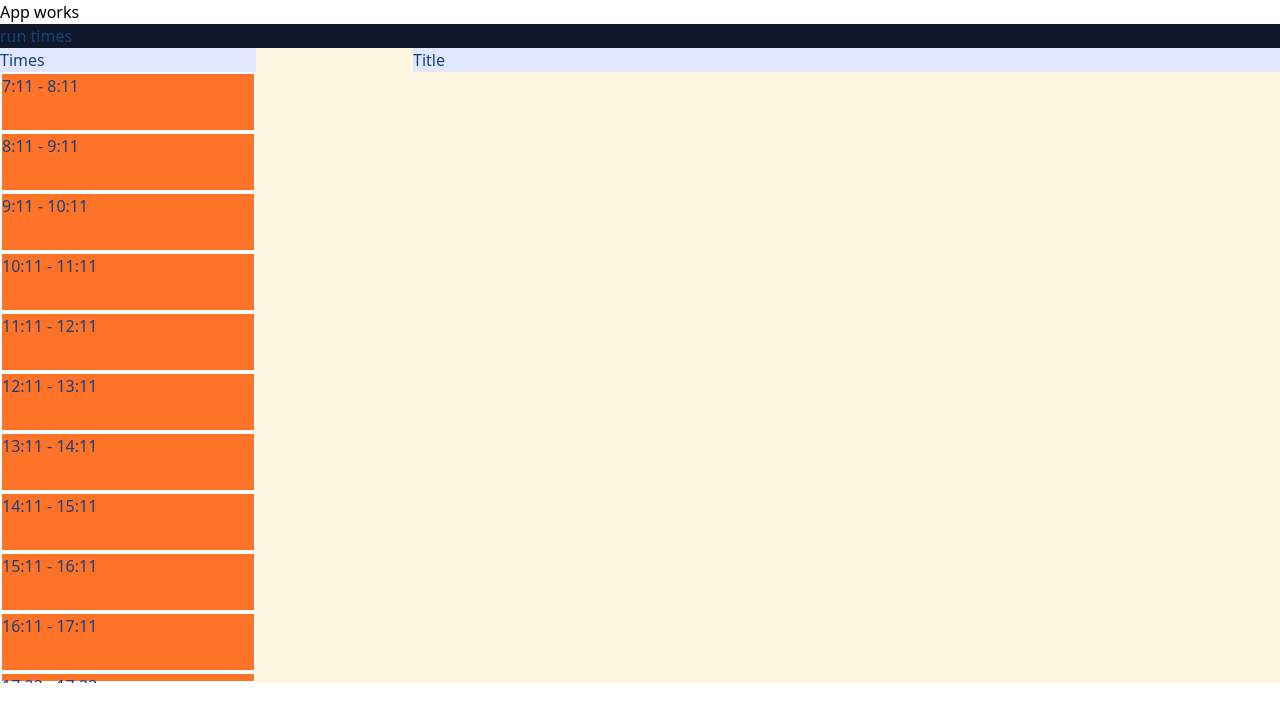
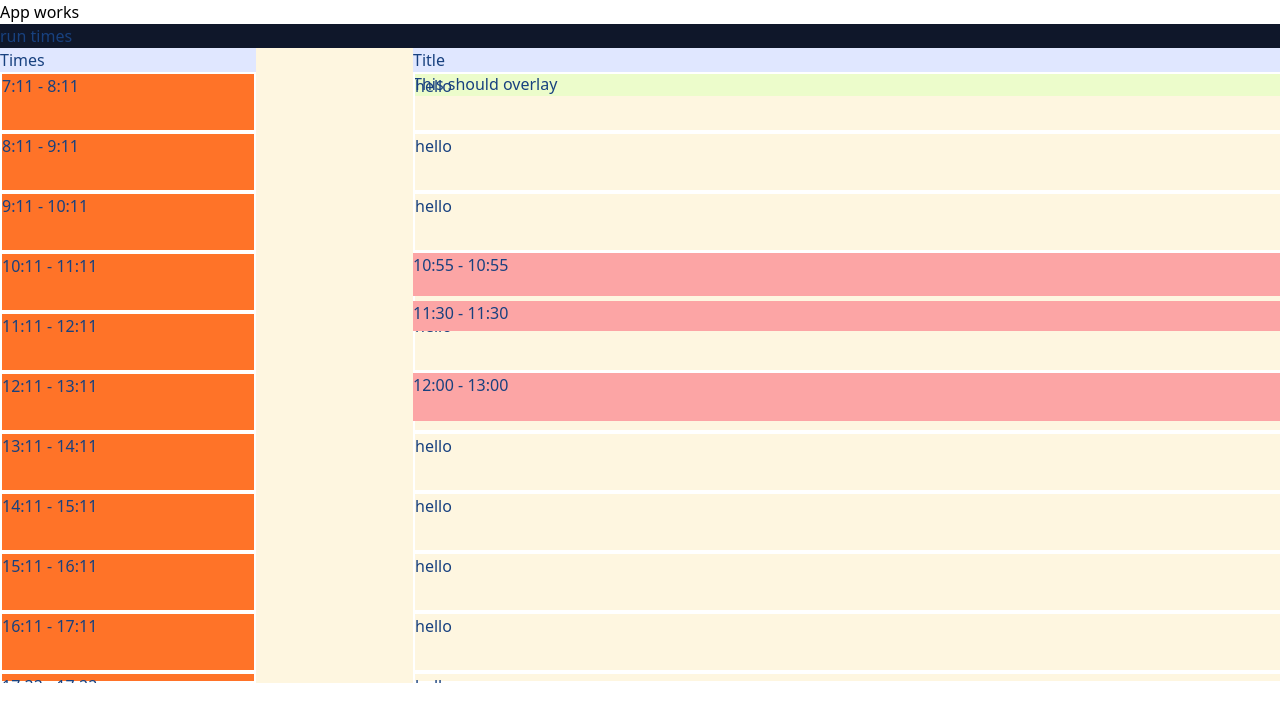
Before and after one commit to lucien-van-duijnhoven/lucks, a React (Vite) app: page / in a window 1280 px wide. Shown: the top 722 px of the page. Built offline with nearby package versions, Linux system fonts and the light colour scheme.

Commit message:
Remake remake with overlaying events.

```diff
--- a/src/New.tsx
+++ b/src/New.tsx
@@ -1,9 +1,12 @@
 import React, { FC } from "react";
+import { dummyEvents } from "./foo";
 
 function numberRangeIntoBlocks(start: number, end: number, blockSize: number) {
   const range = end - start;
   if (range < 0) {
-        throw new Error("Negative range. Please make sure the start is before the end.");
+    throw new Error(
+      "Negative range. Please make sure the start is before the end."
+    );
   }
   if (blockSize <= 0) {
     throw new Error("blockSize has to be a positive number");
@@ -25,21 +28,21 @@ interface Time {
 }
 
 interface Day {
-    title: string,
-    events: Time[],
+  title: string;
+  events: Time[];
 }
 
-interface Event {
-    times: Time,
-    data?: any,
+export interface Event {
+  times: Time;
+  data?: any;
 }
 
 interface EventWithBuffers {
-    times: Time,
+  times: Time;
 }
 interface ActiveBlock {
-    time: Time,
-    offset: number
+  time: Time;
+  offset: number;
 }
 
 function hourMinuteToMinutes(timeRange: HourMinute) {
@@ -68,13 +71,14 @@ export const New: FC = () => {
   // const blocks = numberRangeIntoBlocks(hourMinuteToMinutes(dayRange.start), hourMinuteToMinutes(dayRange.end), 60);
 
   function createEventOverlay(dayRange: Time, events: Event[]): ActiveBlock[] {
-        const activeBlocks = events.map(event => {
+    const activeBlocks = events.map((event) => {
       const offset = getDifferenceInTime(dayRange.start, event.times.start);
       return {
         time: event.times,
-                offset
+        offset,
       };
     });
+    debugger;
     return activeBlocks;
   }
 
@@ -85,24 +89,32 @@ export const New: FC = () => {
   }
 
   function getEventHeight(event: Time) {
-        const eventDuration = hourMinuteToMinutes(event.end) - hourMinuteToMinutes(event.start);
+    const eventDuration =
+      hourMinuteToMinutes(event.end) - hourMinuteToMinutes(event.start);
     return eventDuration * pxPerMinute;
   }
 
-    function handleTimesTest() { }
+  function handleTimesTest() {}
 
   interface TimeBlock {
-        block: number,
-        time: Time,
+    block: number;
+    time: Time;
   }
 
   function createSideBarTimes(dayStart: HourMinute, dayEnd: HourMinute) {
     debugger;
-        const blocks: TimeBlock[] = numberRangeIntoBlocks(hourMinuteToMinutes(dayStart), hourMinuteToMinutes(dayEnd), 60)
-            .reduce((acc, block) => {
+    const blocks: TimeBlock[] = numberRangeIntoBlocks(
+      hourMinuteToMinutes(dayStart),
+      hourMinuteToMinutes(dayEnd),
+      60
+    )
+      .reduce(
+        (acc, block) => {
           acc.push(acc[acc.length - 1] + block);
           return acc;
-            }, [hourMinuteToMinutes(dayStart)] as number[])
+        },
+        [hourMinuteToMinutes(dayStart)] as number[]
+      )
       .reduce((acc, timeInMinutes) => {
         acc.push(minutesToHoursMinutes(timeInMinutes));
         return acc;
@@ -120,11 +132,13 @@ export const New: FC = () => {
           });
         }
         return acc;
-            }, [] as Time[]).map((time, index) => {
+      }, [] as Time[])
+      .map((time, index) => {
         return {
           time: time,
-                    block: hourMinuteToMinutes(time.end) - hourMinuteToMinutes(time.start)
-                }
+          block:
+            hourMinuteToMinutes(time.end) - hourMinuteToMinutes(time.start),
+        };
       });
     return blocks;
   }
@@ -134,7 +148,11 @@ export const New: FC = () => {
   debugger;
 
   function createDayTimes(dayRange: Time) {
-        return numberRangeIntoBlocks(hourMinuteToMinutes(dayRange.start), hourMinuteToMinutes(dayRange.end), 60);
+    return numberRangeIntoBlocks(
+      hourMinuteToMinutes(dayRange.start),
+      hourMinuteToMinutes(dayRange.end),
+      60
+    );
   }
 
   return (
@@ -143,13 +161,21 @@ export const New: FC = () => {
       <div className="snap-x flex overflow-scroll snap-mandatory">
         <div className="sticky left-0 w-1/5 min-w-fit bg-indigo-100 shrink-0">
           <h1>Times</h1>
-                    {
-                        createSideBarTimes({ h: 7, m: 11 }, { h: 17, m: 22 })?.map(timeBlock =>
-                            <div style={{ height: timeBlock.block * pxPerMinute }} className="shrink-0 bg-[#ff7328] border-2 border-solid border-white">
-                                <span>{timeBlock.time.start.h}:{stringDubbleZero(timeBlock.time.end.m)} - {timeBlock.time.end.h}:{stringDubbleZero(timeBlock.time.end.m)}</span>
+          {createSideBarTimes({ h: 7, m: 11 }, { h: 17, m: 22 })?.map(
+            (timeBlock) => (
+              <div
+                style={{ height: timeBlock.block * pxPerMinute }}
+                className="shrink-0 bg-[#ff7328] border-2 border-solid border-white"
+              >
+                <span>
+                  {timeBlock.time.start.h}:
+                  {stringDubbleZero(timeBlock.time.end.m)} -{" "}
+                  {timeBlock.time.end.h}:
+                  {stringDubbleZero(timeBlock.time.end.m)}
+                </span>
               </div>
             )
-                    }
+          )}
         </div>
         {/* {
                     createMainTimes({ h: 7, m: 11 }, { h: 17, m: 22 }, dummyData)?.map(date =>
@@ -181,25 +207,48 @@ export const New: FC = () => {
 
         <>
           <div className="snap-center shrink-0 w-full bg-[#fef6e0] flex place-items-end flex-col">
-
-
             <div className="w-4/5 flex">
               <h2 className="place-self-center bg-indigo-100 w-full">Title</h2>
             </div>
             {/* dayContainer */}
-                        <div className="relative" style={{position: "relative"}}>
-                            <div className="z-0 absolute" style={{position:"absolute"}}>
-
-                                {createDayTimes({ start: { h: 7, m: 11 }, end: { h: 17, m: 22 } }).map(height =>
-                                <div style={{ height: height * pxPerMinute }} className="w-4/5 ">
+            <div className="w-4/5 relative bg-lime-100">
+              <div
+                className="z-0 w-full absolute"
+                style={{ position: "absolute" }}
+              >
+                {createDayTimes({
+                  start: { h: 7, m: 11 },
+                  end: { h: 17, m: 22 },
+                }).map((height) => (
+                  <div
+                    style={{ height: height * pxPerMinute }}
+                    className="w-full border-2 border-white"
+                  >
                     hello
                   </div>
-                                )}
-
+                ))}
               </div>
-                            <div className="absolute w-5 h-5 bg-slate-500 top-0" style={{position: "absolute"}}>This should overlay
-                                {/* {createEventOverlay({ start: { h: 7, m: 11 }, end: { h: 17, m: 22 } }, dummyData).map(event => */}
+              This should overlay
+              {createEventOverlay(
+                { start: { h: 7, m: 11 }, end: { h: 17, m: 22 } },
+                dummyEvents
+              ).map((event) => (
+                <div
+                  className={`top-[${event.offset}px] absolute w-full bg-red-300`}
+                  style={{
+                    top: `${event.offset}px`,
+                    height: getDifferenceInTime(
+                      event.time.start,
+                      event.time.end
+                    ),
+                  }}
+                >
+                  <span>
+                    {event.time.start.h}:{stringDubbleZero(event.time.end.m)} -{" "}
+                    {event.time.end.h}:{stringDubbleZero(event.time.end.m)}
+                  </span>
                 </div>
+              ))}
             </div>
             {/* {
                             createMainTimes({ h: 7, m: 11 }, { h: 17, m: 22 }, event.times)?.map(date =>
@@ -208,136 +257,12 @@ export const New: FC = () => {
                                 </div>
                             )
                         } */}
-
-
           </div>
         </>
-
       </div>
     </main>
-    )
-}
-
-
-
-
-
-// const dummyEvents: Event[] = [
-//     {
-//         title: "event 1",
-//         times: [
-//             {
-//                 start: {
-//                     h: 10,
-//                     m: 12,
-//                 },
-//                 end: {
-//                     h: 10,
-//                     m: 55,
-//                 },
-//                 title: "event 1"
-//             },
-//             {
-//                 start: {
-//                     h: 11,
-//                     m: 5,
-//                 },
-//                 end: {
-//                     h: 11,
-//                     m: 30,
-//                 },
-//                 title: "event 2"
-//             },
-//             {
-//                 start: {
-//                     h: 11,
-//                     m: 45,
-//                 },
-//                 end: {
-//                     h: 12,
-//                     m: 0,
-//                 },
-//                 title: "event 3"
-//             },
-//         ]
-//     },
-//     {
-//         title: "event 2",
-//         times: [
-//             {
-//                 start: {
-//                     h: 10,
-//                     m: 12,
-//                 },
-//                 end: {
-//                     h: 10,
-//                     m: 55,
-//                 },
-//                 title: "event 1"
-//             },
-//             {
-//                 start: {
-//                     h: 11,
-//                     m: 5,
-//                 },
-//                 end: {
-//                     h: 11,
-//                     m: 30,
-//                 },
-//                 title: "event 2"
-//             },
-//             {
-//                 start: {
-//                     h: 11,
-//                     m: 45,
-//                 },
-//                 end: {
-//                     h: 12,
-//                     m: 0,
-//                 },
-//                 title: "event 3"
-//             },
-//         ]
-//     },
-//     {
-//         title: "event 3",
-//         times: [
-//             {
-//                 start: {
-//                     h: 10,
-//                     m: 12,
-//                 },
-//                 end: {
-//                     h: 10,
-//                     m: 55,
-//                 },
-//                 title: "event 1"
-//             },
-//             {
-//                 start: {
-//                     h: 11,
-//                     m: 5,
-//                 },
-//                 end: {
-//                     h: 11,
-//                     m: 30,
-//                 },
-//                 title: "event 2"
-//             },
-//             {
-//                 start: {
-//                     h: 11,
-//                     m: 45,
-//                 },
-//                 end: {
-//                     h: 12,
-//                     m: 0,
-//                 },
-//                 title: "event 3"
-//             },
-//         ]
-//     }
-// ]
+  );
+};
 
 const dummyData: Time[] = [
   {
--- /dev/null
+++ b/src/foo.ts
@@ -0,0 +1,49 @@
+import { Event } from "./New";
+
+export const dummyEvents: Event[] = [
+  {
+    data: {
+      title: "hello",
+    },
+    times: {
+      start: {
+        h: 10,
+        m: 12,
+      },
+      end: {
+        h: 10,
+        m: 55,
+      },
+    },
+  },
+  {
+    data: {
+      title: "event 2",
+    },
+    times: {
+      start: {
+        h: 11,
+        m: 0,
+      },
+      end: {
+        h: 11,
+        m: 30,
+      },
+    },
+  },
+  {
+    data: {
+      title: "event 3",
+    },
+    times: {
+      start: {
+        h: 12,
+        m: 12,
+      },
+      end: {
+        h: 13,
+        m: 0,
+      },
+    },
+  },
+];
```
Lines whose indentation alone changed are shown as unchanged.
